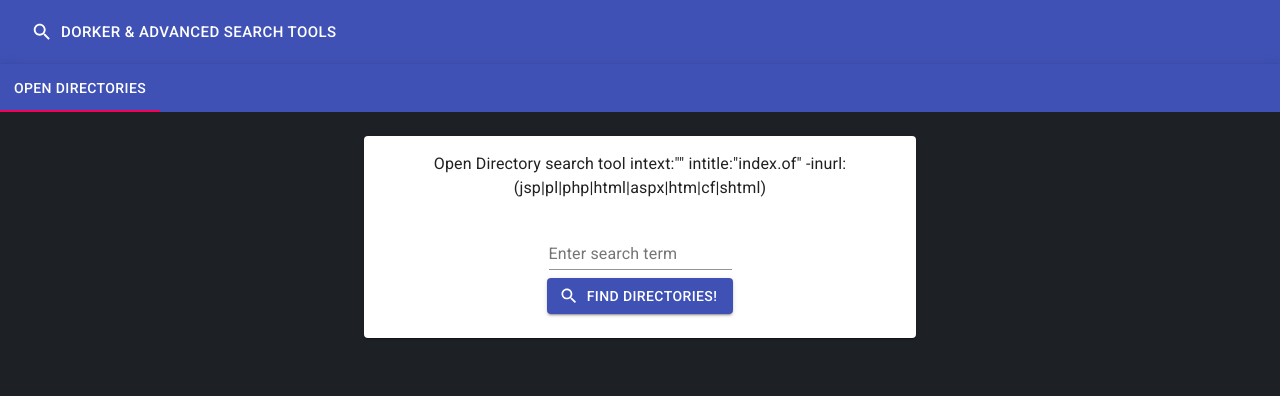
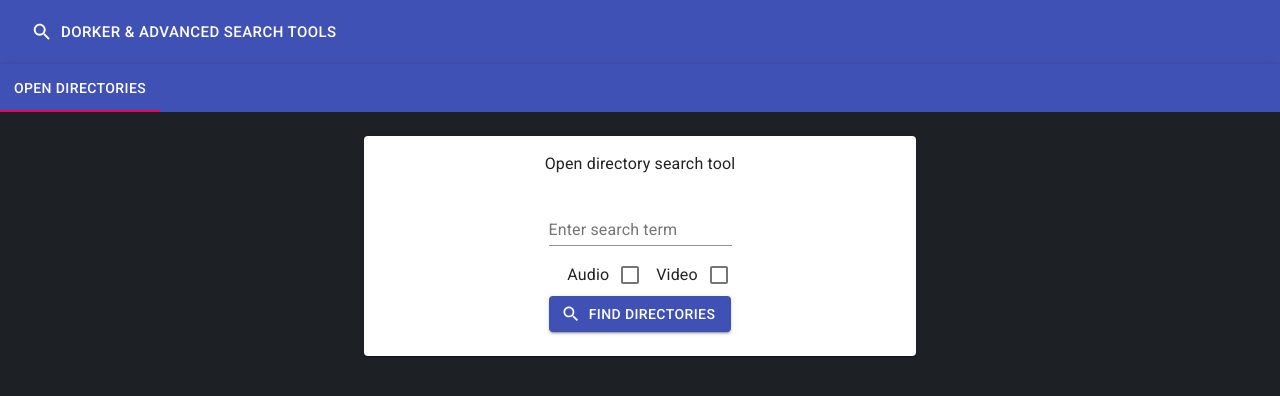
Before and after one commit to Reeceeboii/open-directory-search-tool, a React (Create React App) app: page / in a window 1280 px wide. Shown: the top 396 px of the page. Built offline with nearby package versions, Linux system fonts and the light colour scheme.

Commit message:
Added checkboxes. Need to link to state

```diff
--- a/src/components/OpenDirectory.js
+++ b/src/components/OpenDirectory.js
@@ -2,10 +2,14 @@ import React from 'react'
 
 import TextField from '@material-ui/core/TextField';
 import Card from '@material-ui/core/Card';
+import FormGroup from '@material-ui/core/FormGroup';
+import FormControlLabel from '@material-ui/core/FormControlLabel';
 import CardContent from '@material-ui/core/CardContent';
 import Typography from '@material-ui/core/Typography';
 import Button from '@material-ui/core/Button';
+import Checkbox from '@material-ui/core/Checkbox';
 import Search from '@material-ui/icons/Search';
+import { Container } from '@material-ui/core';
 
 class OpenDirectory extends React.Component {
 	constructor(props) {
@@ -13,7 +17,10 @@ class OpenDirectory extends React.Component {
 
 		this.state = {
 			searchTerm: "",
-			uri: `intext:"" intitle:"index.of" -inurl:(jsp|pl|php|html|aspx|htm|cf|shtml)`
+			uri: `intext:"" intitle:"index.of" -inurl:(jsp|pl|php|html|aspx|htm|cf|shtml)`,
+			everything: true,
+			audio: false,
+			video: false
 		};
 
 		this.handleChange = this.handleChange.bind(this);
@@ -32,7 +39,7 @@ class OpenDirectory extends React.Component {
 				<Card>
 					<CardContent>
 						<Typography className="Title" color="textPrimary" gutterBottom>
-							Open Directory search tool {this.state.uri}
+							Open directory search tool
 						</Typography>
 						<form noValidate autoComplete="off">
 							<div>
@@ -44,15 +51,34 @@ class OpenDirectory extends React.Component {
 									margin="normal"
 								/>
 							</div>
+								<FormGroup aria-label="position" row>
+									<Container maxWidth="sm" className="CenteredContainer">
+										<FormControlLabel
+											value="start"
+											control={<Checkbox color="primary" />}
+											label="Audio"
+											labelPlacement="start"
+										/>
+										<FormControlLabel
+											value="start"
+											control={<Checkbox color="primary" />}
+											label="Video"
+											labelPlacement="start"
+										/>
+									</Container>
+								</FormGroup>
 						</form>
-						<a href={`https://www.google.com/search?q=${this.state.uri}`} target="_blank">
+						<a href={`https://www.google.com/search?q=${this.state.uri}`}
+						target="_blank"
+						rel="noopener noreferrer"
+						>
 						<Button
               variant="contained"
 							color="primary"
 							startIcon={<Search />}
               style={{margin: "auto"}}
             >
-              Find Directories!
+						Find Directories
             </Button>
 						</a>
 					</CardContent>
```
